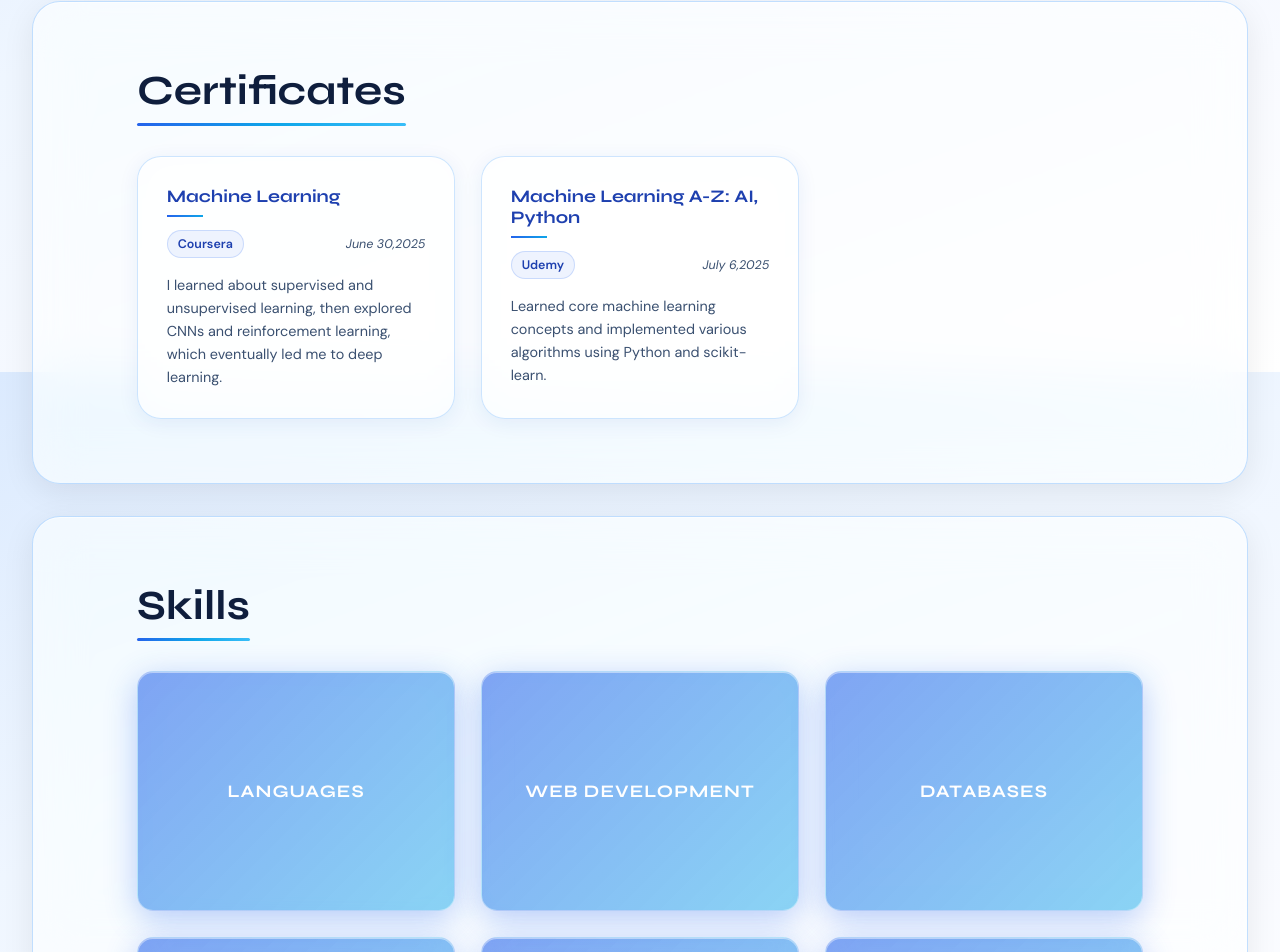
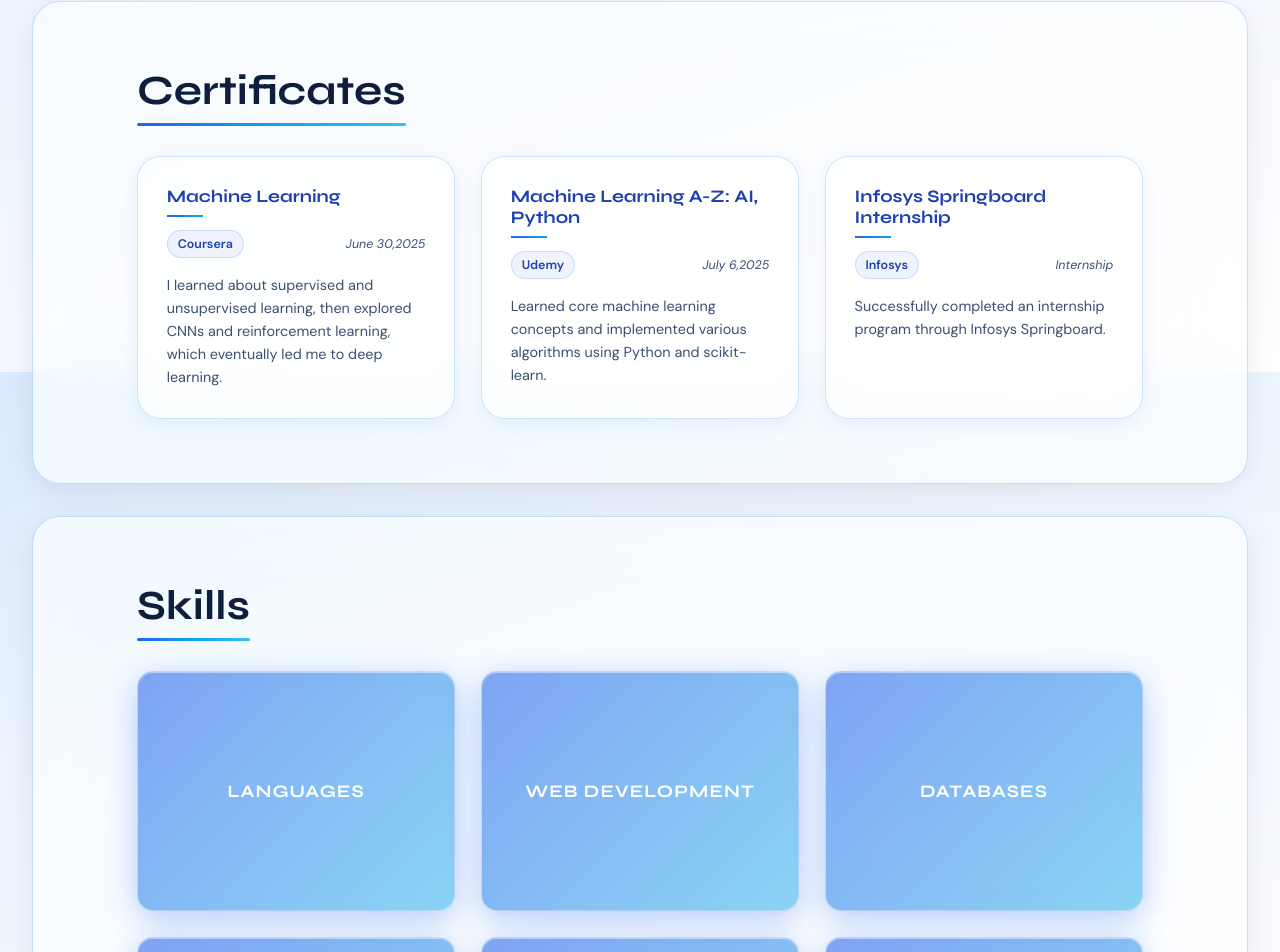
Before and after one commit to Sumukesh-Reddy/portfolio-R, a React (Create React App) app in the folder frontend/: page / in a window 1280 px wide. Shown: the part 3628-4580 px from the top of the page. Built offline with nearby package versions, Linux system fonts and the light colour scheme.

Commit message:
added certificate

```diff
--- a/frontend/src/components/Certificates.jsx
+++ b/frontend/src/components/Certificates.jsx
@@ -20,6 +20,15 @@ const certificatesData = [
     date: "July 6,2025",
     description: "Learned core machine learning concepts and implemented various algorithms using Python and scikit-learn.",
     link: "https://www.udemy.com/certificate/UC-6ae0c769-0de4-454f-99d7-e795d9d33ab7/",
+    linkText: "View Certificate",
+  },
+  {
+    id: 3,
+    title: "Infosys Springboard Internship",
+    issuer: "Infosys",
+    date: "Internship",
+    description: "Successfully completed an internship program through Infosys Springboard.",
+    link: "https://infyspringboard.onwingspan.com/public-assets/infosysheadstart/cert/lex_auth_01458067585410662487/4c185e3b-d60d-4967-a4b1-b7952bb75e9e.pdf",
     linkText: "View Certificate",
   },
 
```
